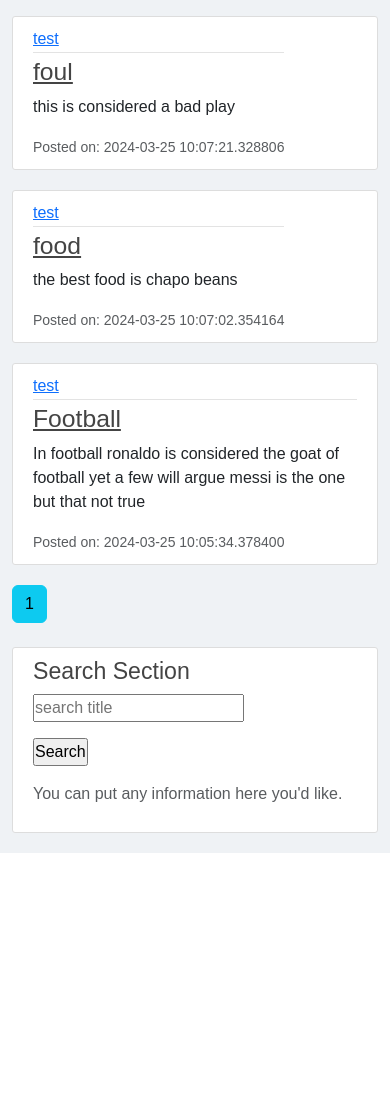
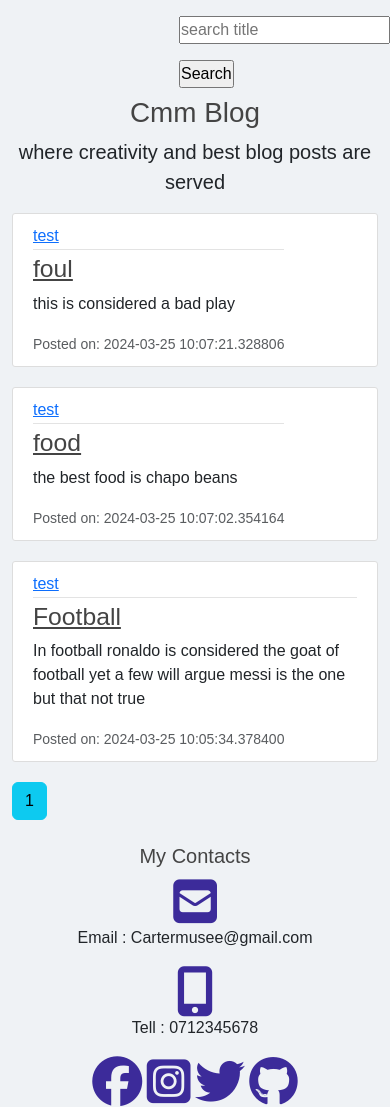
Before and after one commit to cartermusee/Blog_post_project, a Flask app: page / in a window 390 px wide. Shown: the part 118-1225 px from the top of the page. Before the commit the page ends 971 px from the top, so only its background shows below. Run offline with Flask 3, Linux system fonts and the light colour scheme; some libraries are stand-ins or nearby versions.

Commit message:
update my search to be responsive in mobile devices

```diff
--- a/flaskblog/static/main.css
+++ b/flaskblog/static/main.css
@@ -111,6 +111,18 @@ li a:hover::after{
       font-size: 25px;
   }
 
+  .search{
+    top: 0;
+
+  }
+
+  .search-section h3{
+    display: none;
+  }
+  .hm{
+    margin-top: 5rem;
+  }
+
 }
 
 
@@ -196,3 +208,29 @@ a.article-title:hover {
 .media img{
   border: 1px solid rgb(192, 192, 198);
 }
+
+
+.container{
+  display: flex;
+  flex-wrap: wrap;
+  justify-content: space-between;
+  flex-direction: column;
+  position: relative;
+}
+.search{
+  position: absolute;
+  top: 0;
+  right: 0;
+}
+
+
+/* footer */
+.footer{
+  margin-bottom: 0;
+  padding: 0 20px;
+}
+.info{
+  width: 70%;
+  margin:0 auto;
+  text-align: center;
+}
--- a/flaskblog/templates/home.html
+++ b/flaskblog/templates/home.html
@@ -1,5 +1,8 @@
 {% extends "layout.html" %}
 {% block body%}
+<div class="hm">
+  <h1 style="text-align: center;">Cmm Blog</h1>
+  <p style="text-align: center; font-size: 20px">where creativity and best blog posts are served</p>
   {% for post in posts.items %}
   <article class="media content-section">
       <div class="media-body">
@@ -23,11 +26,12 @@
       ...
     {% endif %}
   {% endfor %}
-
-{% endblock %}
+</div>
 
 
-{% block Tosearch %}
+    <div class="search">
+        <div class="search-section">
+          <h3>Search Section</h3>
           <form action="{{url_for('search')}}" method="POST">
             {{ form.hidden_tag() }}
             <p>
@@ -35,6 +39,7 @@
             </p>
             <p>{{ form.submit }}</p>
           </form>
-  <p class='text-muted'>You can put any information here you'd like.
+        </div>
+    </div>
 
 {% endblock %}
--- a/flaskblog/templates/layout.html
+++ b/flaskblog/templates/layout.html
@@ -34,7 +34,7 @@
     </ul>
   </nav>
 
-    <main role="main" class="container">
+  <main role="main" class="container">
         <div class="row">
           <div class="col-md-8">
             {% with messages = get_flashed_messages(with_categories = True)%}
@@ -50,19 +50,30 @@
 
             {% block body %}{% endblock %}
           </div>
-          <div class="col-md-4">
-            <div class="content-section">
-              <h3>Search Section</h3>
-              {% block Tosearch %}{% endblock %}
-              </p>
-            </div>
-          </div>
+
         </div>
-      </main>
+  </main>
+
+
+  <footer class="footer">
+        <div class="info">
+            <h5>My Contacts</h5>
+            <div>
+                <div>
+                    <p><i class="fas fa-envelope-square"></i>Email : Cartermusee@gmail.com</p>
+                    <p><i class="fas fa-mobile-alt"></i>Tell : 0712345678</p>
+                    <i class="fab fa-facebook"></i>
+                    <a href="https://instagram.com/carter_macilah?igshid=OGQ5ZDc2ODk2ZA=="><i class="fab fa-instagram-square"></i></a>
+                    <a href="https://x.com/Macilah2?t=yFBR9zdfwx2ssBRUV-ztJg&s=09<"><i class="fab fa-twitter"></i></a>
+                    <a href="https://github.com/cartermusee/landing_page<"><i class="fab fa-github"></i></a>
+                </div>
+             </div>
+        </div>
+  </footer>
 
 
 
-    <script src="{{ url_for('static',filename='js/index.js') }}"></script>
+  <script src="{{ url_for('static',filename='js/index.js') }}"></script>
     <script src="https://cdn.jsdelivr.net/npm/bootstrap@5.3.2/dist/js/bootstrap.bundle.min.js" integrity="sha384-C6RzsynM9kWDrMNeT87bh95OGNyZPhcTNXj1NW7RuBCsyN/o0jlpcV8Qyq46cDfL" crossorigin="anonymous"></script>
 
     <script src="https://cdn.jsdelivr.net/npm/@popperjs/core@2.11.8/dist/umd/popper.min.js" integrity="sha384-I7E8VVD/ismYTF4hNIPjVp/Zjvgyol6VFvRkX/vR+Vc4jQkC+hVqc2pM8ODewa9r" crossorigin="anonymous"></script>
```
Also changed, not shown: flaskblog/templates/about.html (+5 -3 lines). Lines whose indentation alone changed are shown as unchanged.
